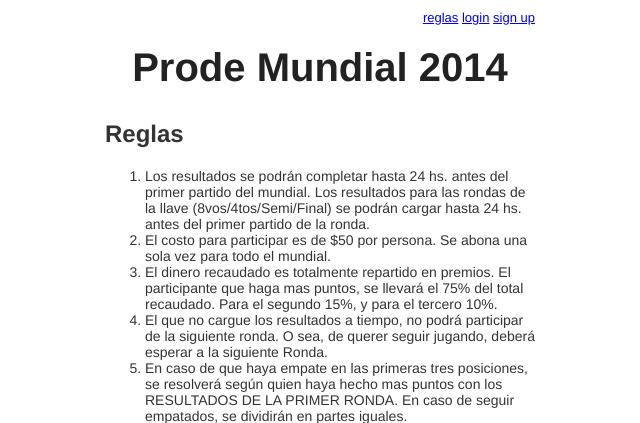
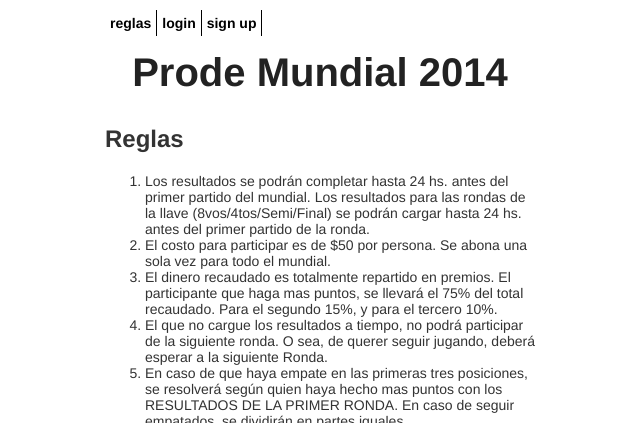
Before and after one commit to ezecuirolo/ProdeMundial, a Python web app: template templates/reglas.html in a window 1280 px wide. Shown: the top 423 px of the page, without its empty margins (320-960 px from the left). Run offline with Jinja, Linux system fonts and the light colour scheme; the template is opened without the code that fills it, so the values that code supplies are empty.

Commit message:
cambiando css en menu y algunos retoques

```diff
--- a/static/stylesheets/main.css
+++ b/static/stylesheets/main.css
@@ -80,12 +80,32 @@ input[type=submit] {
     text-decoration: none;
 }
 
-.controles {
-    font-size: 13px;
-    color: gray;
-    text-align: right;
-    margin-bottom: 20px;
+.menu {
+    margin: 0;
+    padding: 0;
+    float: left;
+    font-weight: bold;
+    width: 100%;
+    overflow: hidden;
+    margin-bottom: 1em;
+    border-width: 1px 0;
 }
+
+.menu li {
+    display: inline;
+    float: left;
+    padding: 5px 5px;
+    border-right: 1px solid black;
+}
+/*
+.menu li a {
+}
+*/
+.menu li a {
+    text-decoration: none;
+    color: black;
+}
+
 
 .fecha {
     position: absolute;
--- a/templates/base.html
+++ b/templates/base.html
@@ -8,18 +8,18 @@
 
     <body>
 
-        <div class="controles">
-            <a href="/reglas">reglas</a>
+        <ul class="menu">
+            <li><a href="/reglas">reglas</a></li>
             {% if user %}
-            <a href="/posiciones">posiciones</a>
-            <a href="/resultados">resultados</a>
-            <a href="/resultados_por_usuario">Ver planillas</a>
-            <span>{{user.name}} (<a href="/logout">logout</a>)</span>
+            <li><a href="/posiciones">posiciones</a></li>
+            <li><a href="/resultados">resultados</a></li>
+            <li></ku><a href="/resultados_por_usuario">Ver otros</a></li>
+            <li>{{user.name}} (<a href="/logout">logout</a>)</li>
             {% else %}
-            <a href="/login">login</a>
-            <a href="/signup">sign up</a>
+            <li><a href="/login">login</a></li>
+            <li><a href="/signup">sign up</a></li>
             {% endif %}
-        </div>
+        </ul>
 
         <a href="/" class="main-title">Prode Mundial 2014</a>
 
```
Also changed, not shown: static/scripts/countdown.js (added, +60 -0 lines).
